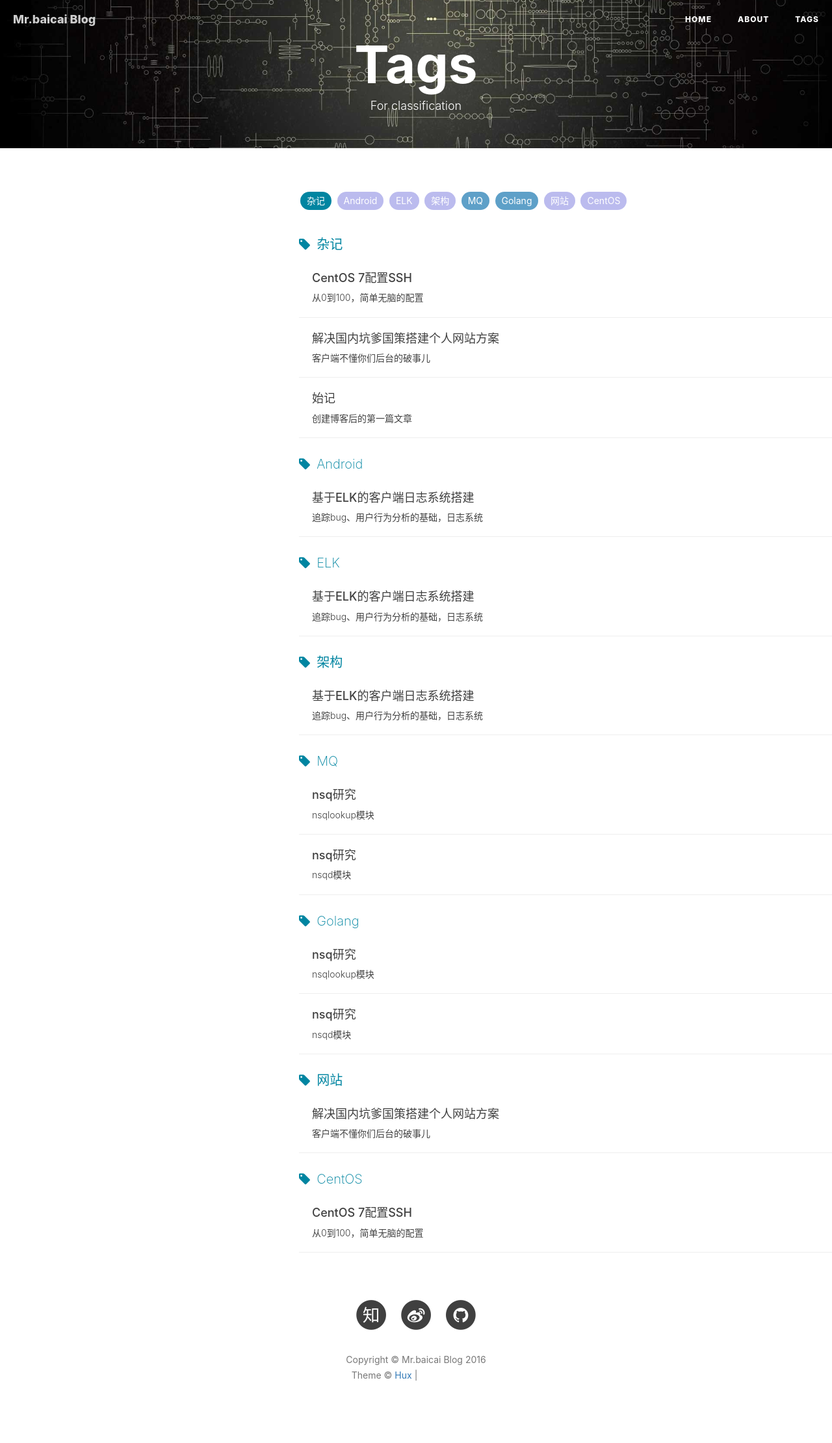
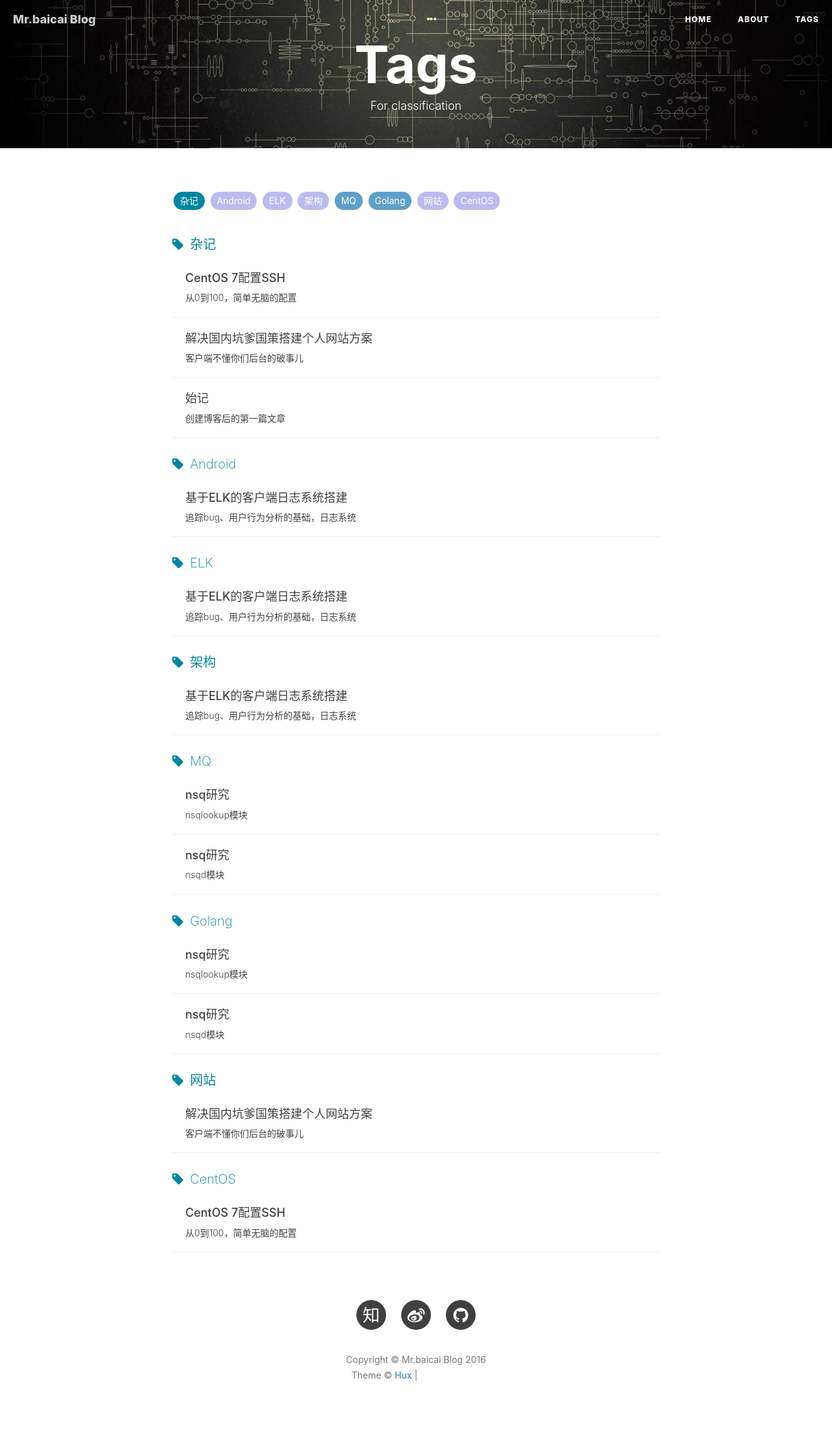
Before and after one commit to dashen19930328/zhangli.github.com, a Jekyll site: the page built from tags.html, in a window 1280 px wide. Shown: the whole page at 65% size. Built offline with Jekyll 4.4.1, drawn with Linux system fonts in a browser that asks for light colours; nearby versions of some CDN libraries; comment, search, counter and statistics services are not loaded; grey boxes are pictures that could not be loaded.

Commit message:
Update tags.html

```diff
--- a/tags.html
+++ b/tags.html
@@ -22,7 +22,7 @@
 <!-- Main Content -->
 <div class="container" >
 	<div class="row" margin="auto">
-	<div class="col-lg-10 col-lg-offset-4 col-md-10 col-md-offset-3">
+	<div class="col-lg-8 col-lg-offset-2 col-md-10 col-md-offset-1">
 　　　　<div id='tag_cloud' class="tags">
 				{% for tag in site.tags %}
 				<a href="#{{ tag[0] }}" title="{{ tag[0] }}" rel="{{ tag[1].size }}">{{ tag[0] }}</a>
@@ -46,7 +46,7 @@
 				  <time datetime="{{ post.date | date:"%Y-%m-%d" }}">{{ post.date | date:"%Y-%m-%d" }}</time>
 				  <a href="{{ post.url }}" title="{{ post.title }}">{{ post.title }}</a>
 				  </li> -->
-				 <div class="post-preview">
+				 <div class="post-preview"text-align="center">
 				    <a href="{{ post.url | prepend: site.baseurl }}">
 				        <h2 class="post-title">
                             {{ post.title }}
```
